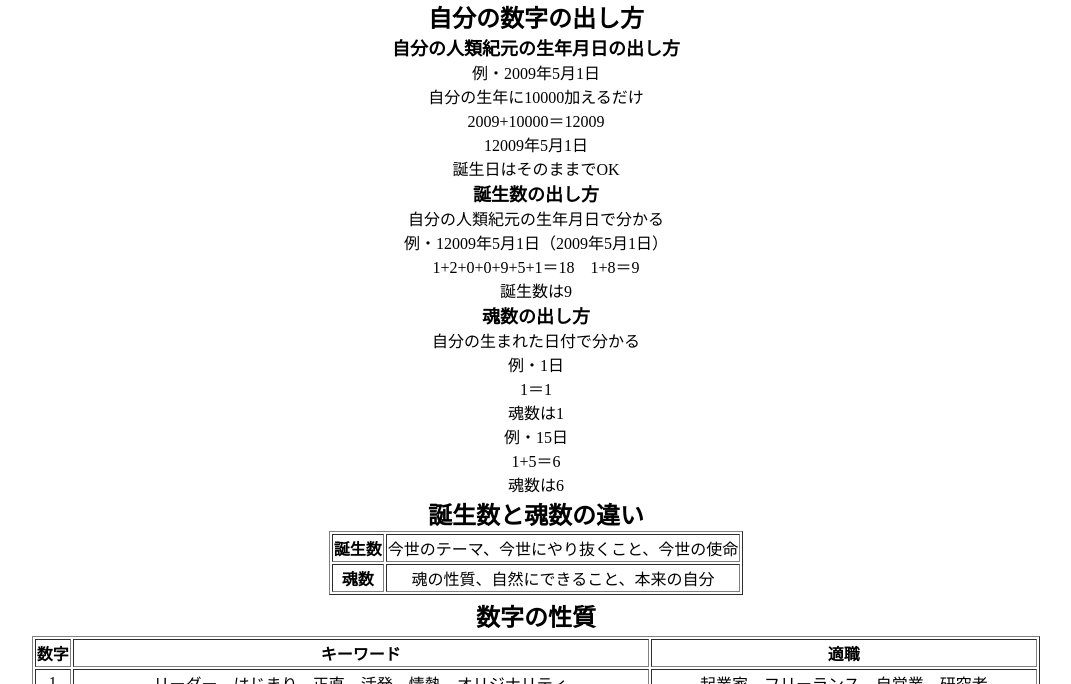
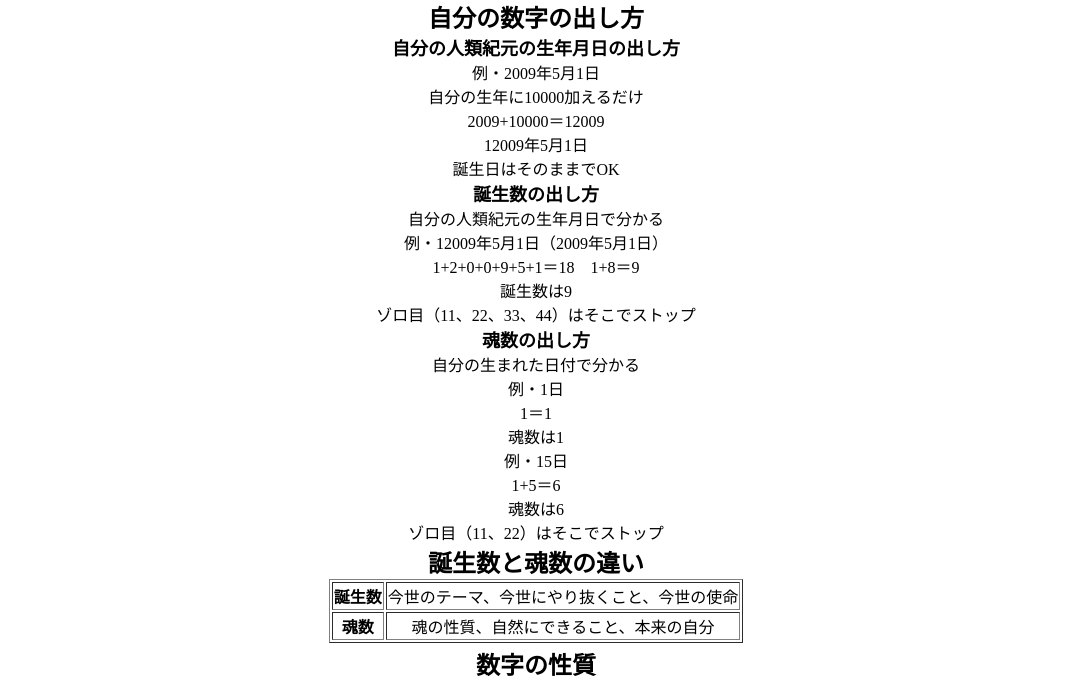
Before and after one commit to kaneeitoman/kaneeitoman.github.io, a plain HTML site: page 人類紀元×数秘術.html in a window 1280 px wide. Shown: the part 55-739 px from the top of the page, without its empty margins (104-1175 px from the left). Drawn offline with Linux system fonts and the light colour scheme.

Commit message:
Update 人類紀元×数秘術.html
文の追加

```diff
--- a/人類紀元×数秘術.html
+++ b/人類紀元×数秘術.html
@@ -28,6 +28,7 @@
     例・12009年5月1日（2009年5月1日）<br>
     1+2+0+0+9+5+1＝18　1+8＝9<br>
     誕生数は9<br>
+    ゾロ目（11、22、33、44）はそこでストップ<br>
     <font size="4"><b>魂数の出し方</b></font><br>
     自分の生まれた日付で分かる<br>
     例・1日<br>
@@ -36,6 +37,7 @@
     例・15日<br>
     1+5＝6<br>
     魂数は6<br>
+    ゾロ目（11、22）はそこでストップ<br>
     <font size="5"><b>誕生数と魂数の違い</b></font>
     <html>
 <head>
```
